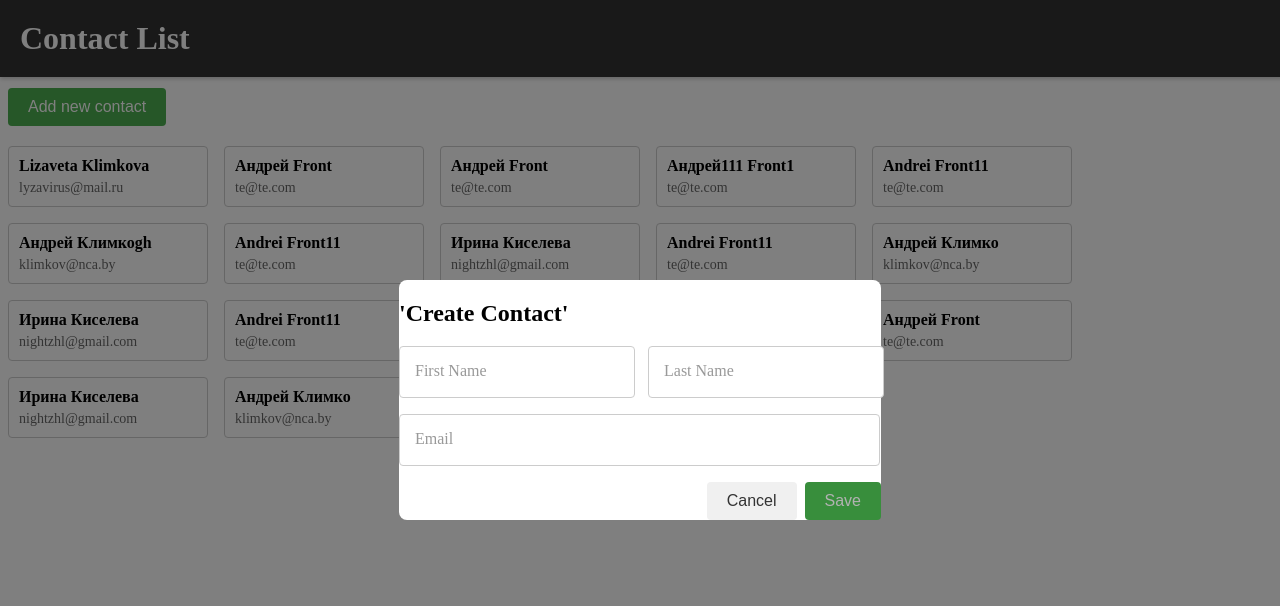
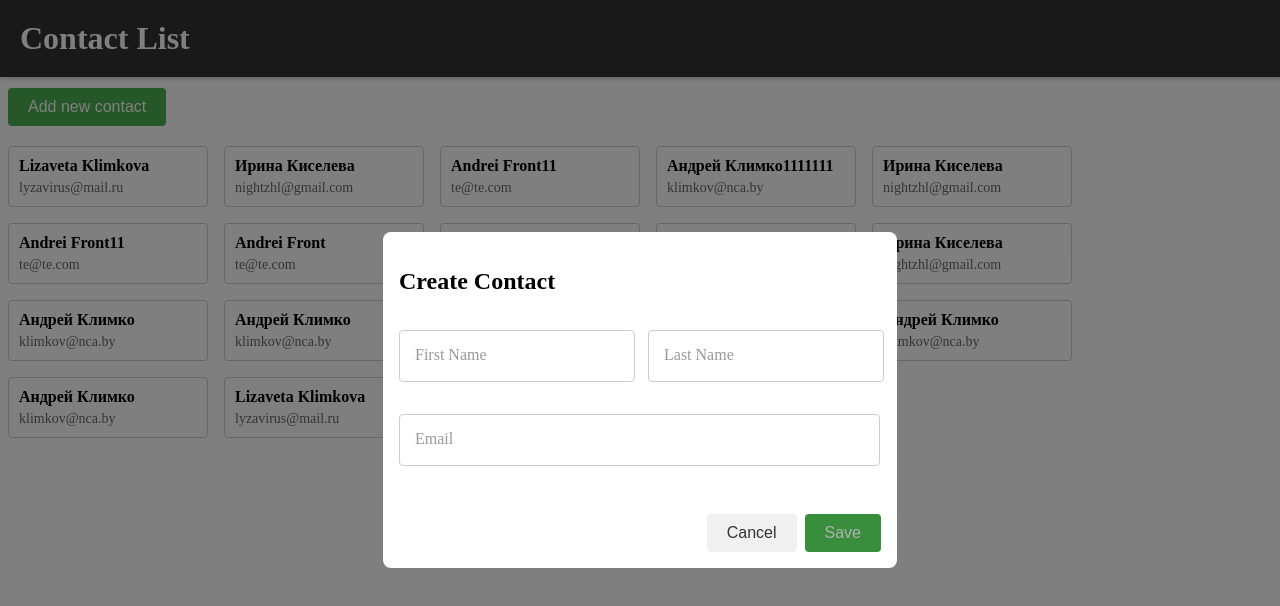
Before and after one commit to AAKlimkov/Address-book, a React (Vite) app: page / in a window 1280 px wide. Both pictures are taken after a click on the button "Add new contact". Shown: the top 606 px of the page. Built offline with nearby package versions, Linux system fonts and the light colour scheme; data requests are answered from the project's data file.

Commit message:
feat: add basic props to input and button

```diff
--- a/db.json
+++ b/db.json
@@ -5,42 +5,6 @@
       "firstName": "Lizaveta",
       "lastName": "Klimkova",
       "email": "lyzavirus@mail.ru"
-    },
-    {
-      "id": "8ffe03db-fcf4-4a23-9b21-067d1a19a1eb",
-      "firstName": "Андрей",
-      "lastName": "Front",
-      "email": "te@te.com"
-    },
-    {
-      "id": "d4c5dbc4-fd58-4e47-8655-dce36942ee88",
-      "firstName": "Андрей",
-      "lastName": "Front",
-      "email": "te@te.com"
-    },
-    {
-      "id": "0c56dd92-59de-45b2-9385-4341fbb726fb",
-      "firstName": "Андрей111",
-      "lastName": "Front1",
-      "email": "te@te.com"
-    },
-    {
-      "id": "34f6",
-      "firstName": "Andrei",
-      "lastName": "Front11",
-      "email": "te@te.com"
-    },
-    {
-      "id": "e8ab",
-      "firstName": "Андрей",
-      "lastName": "Климкоgh",
-      "email": "klimkov@nca.by"
-    },
-    {
-      "id": "3af5",
-      "firstName": "Andrei",
-      "lastName": "Front11",
-      "email": "te@te.com"
     },
     {
       "id": "4536",
@@ -57,7 +21,7 @@
     {
       "id": "f23ee43f-963c-48a7-bafe-ca06ea36d3a7",
       "firstName": "Андрей",
-      "lastName": "Климко",
+      "lastName": "Климко1111111",
       "email": "klimkov@nca.by"
     },
     {
@@ -68,12 +32,6 @@
     },
     {
       "id": "335f3df4-e906-48c4-966f-a9f80e6916ca",
-      "firstName": "Andrei",
-      "lastName": "Front11",
-      "email": "te@te.com"
-    },
-    {
-      "id": "56c2e729-192a-42fc-aaf6-939b6bfba271",
       "firstName": "Andrei",
       "lastName": "Front11",
       "email": "te@te.com"
@@ -91,12 +49,6 @@
       "email": "te@te.com"
     },
     {
-      "id": "aae1d96e-99e3-4810-b09d-ab49f290b05b",
-      "firstName": "Ирина",
-      "lastName": "Киселева",
-      "email": "nightzhl@gmail.com"
-    },
-    {
       "id": "352e",
       "firstName": "Андрей",
       "lastName": "Климко",
@@ -109,10 +61,52 @@
       "email": "nightzhl@gmail.com"
     },
     {
-      "id": "b517",
-      "firstName": "Andrei",
-      "lastName": "Front11",
-      "email": "te@te.com"
+      "id": "0a97",
+      "firstName": "Андрей",
+      "lastName": "Климко",
+      "email": "klimkov@nca.by"
+    },
+    {
+      "id": "0457",
+      "firstName": "Андрей",
+      "lastName": "Климко",
+      "email": "klimkov@nca.by"
+    },
+    {
+      "id": "ff97",
+      "firstName": "Андрей",
+      "lastName": "Климко",
+      "email": "klimkov@nca.by"
+    },
+    {
+      "id": "7013",
+      "firstName": "Андрей",
+      "lastName": "Климко",
+      "email": "klimkov@nca.by"
+    },
+    {
+      "id": "c7cc",
+      "firstName": "Андрей",
+      "lastName": "Климко",
+      "email": "klimkov@nca.by"
+    },
+    {
+      "id": "1978",
+      "firstName": "Андрей",
+      "lastName": "Климко",
+      "email": "klimkov@nca.by"
+    },
+    {
+      "id": "35ae",
+      "firstName": "Lizaveta",
+      "lastName": "Klimkova",
+      "email": "lyzavirus@mail.ru"
+    },
+    {
+      "id": "36ad",
+      "firstName": "Андрей",
+      "lastName": "Климко",
+      "email": "klimkov@nca.by"
     }
   ]
 }
--- a/src/App.module.css
+++ b/src/App.module.css
@@ -7,6 +7,7 @@
     display: none;
   }
 }
+
 
 .header {
   background-color: #333;
@@ -23,3 +24,33 @@
 .content {
   padding-top: 80px;
 }
+
+.addButtonRound {
+  background-color: #28a745;
+  color: white;
+  border: none;
+  padding: 10px;
+  border-radius: 4px;
+  cursor: pointer;
+  font-size: 24px;
+  box-shadow: 0 4px 8px rgba(0, 0, 0, 0.2);
+  position: fixed;
+  bottom: 16px;
+  right: 16px;
+  display: flex;
+  align-items: center;
+  justify-content: center;
+}
+
+.roundButton {
+  width: 50px;
+  height: 50px;
+  border-radius: 50%;
+  font-size: 24px;
+}
+
+@media (min-width: 768px) {
+  .addButtonRound {
+    display: none;
+  }
+}
--- a/src/App.tsx
+++ b/src/App.tsx
@@ -9,13 +9,11 @@ import { Contact } from './types';
 import { useContactsService } from './services/api';
 
 const App: React.FC = () => {
-  const { data, addContact } = useContactsService();
+  const { data, addContact, refetch } = useContactsService();
 
   const [isModalOpen, setModalOpen] = useState(false);
 
   const handleOpenModal = () => {
-    // const newId = uuidv4();
-    // setNewContact({ id: newId, firstName: '', lastName: '', email: '' });
     setModalOpen(true);
   };
 
@@ -25,6 +23,7 @@ const App: React.FC = () => {
 
   const handleSaveContact = async (contact: Contact) => {
     await addContact(contact);
+    refetch(); // Refetch the contacts after saving a new one
     handleCloseModal();
   };
 
@@ -50,6 +49,13 @@ const App: React.FC = () => {
             />
           </Modal>
         )}
+
+        <button
+          className={`${styles.addButtonRound} ${styles.roundButton}`}
+          onClick={handleOpenModal}
+        >
+          +
+        </button>
       </div>
     </div>
   );
--- a/src/molecules/CreateCardModal/CreateCardModal.module.css
+++ b/src/molecules/CreateCardModal/CreateCardModal.module.css
@@ -1,4 +1,4 @@
-.ContactCardModal {
+.CreateCardModal {
   padding: 16px;
   width: 100%;
   max-width: 600px;
@@ -7,7 +7,7 @@
 }
 
 @media (min-width: 768px) {
-  .ContactCardModal {
+  .CreateCardModal {
     display: flex;
     flex-direction: column;
     gap: 16px;
@@ -47,7 +47,7 @@
 }
 
 @media (max-width: 767px) {
-  .ContactCardModal {
+  .CreateCardModal {
     display: flex;
     flex-direction: column;
     gap: 16px;
--- a/src/molecules/CreateCardModal/CreateCardModal.tsx
+++ b/src/molecules/CreateCardModal/CreateCardModal.tsx
@@ -50,7 +50,7 @@ const CreateCardModal: React.FC<CreateCardModalProps> = ({
 
   return (
     <div className={styles.CreateCardModal}>
-      <h2>'Create Contact'</h2>
+      <h2>Create Contact</h2>
       <div className={styles.inputRow}>
         <div className={styles.inputField}>
           <InputField
--- a/src/molecules/EditCardModal/EditCardModal.module.css
+++ b/src/molecules/EditCardModal/EditCardModal.module.css
@@ -1,4 +1,4 @@
-.ContactCardModal {
+.EditCardModal {
   padding: 16px;
   width: 100%;
   max-width: 600px;
@@ -7,7 +7,7 @@
 }
 
 @media (min-width: 768px) {
-  .ContactCardModal {
+  .EditCardModal {
     display: flex;
     flex-direction: column;
     gap: 16px;
@@ -47,7 +47,7 @@
 }
 
 @media (max-width: 767px) {
-  .ContactCardModal {
+  .EditCardModal {
     display: flex;
     flex-direction: column;
     gap: 16px;
--- a/src/organism/ContactCardList/ContactCardList.module.css
+++ b/src/organism/ContactCardList/ContactCardList.module.css
@@ -11,35 +11,7 @@
   max-width: calc(33.33% - 16px);
 }
 
-.addButton {
-  background-color: #28a745;
-  color: white;
-  border: none;
-  padding: 10px;
-  border-radius: 4px;
-  cursor: pointer;
-  font-size: 24px;
-  box-shadow: 0 4px 8px rgba(0, 0, 0, 0.2);
-  position: fixed;
-  bottom: 16px;
-  right: 16px;
-  display: flex;
-  align-items: center;
-  justify-content: center;
-}
-
-.roundButton {
-  width: 50px;
-  height: 50px;
-  border-radius: 50%;
-  font-size: 24px;
-}
-
 @media (min-width: 768px) {
-  .addButton {
-    display: none;
-  }
-
   .cardItem {
     max-width: calc(10% - 16px);
   }
--- a/src/organism/ContactCardList/ContactCardList.tsx
+++ b/src/organism/ContactCardList/ContactCardList.tsx
@@ -1,5 +1,4 @@
 import React, { useState } from 'react';
-import { v4 as uuidv4 } from 'uuid';
 import styles from './ContactCardList.module.css';
 
 import { Contact } from '@/types';
@@ -13,46 +12,32 @@ interface CardListProps {
 }
 
 const ContactCardList: React.FC<CardListProps> = ({ contacts }) => {
-  const { addContact, deleteContact, updateContact } = useContactsService();
+  const { deleteContact, updateContact, refetch } = useContactsService();
   const [isModalOpen, setModalOpen] = useState(false);
   const [selectedContact, setSelectedContact] = useState<null | Contact>(null);
-  const [showAddButton, setShowAddButton] = useState(true);
-  const [mode, setMode] = useState<'edit' | 'add'>('edit');
 
   const handleCardClick = (contact: Contact) => {
     setSelectedContact(contact);
     setModalOpen(true);
-    setShowAddButton(false);
-    setMode('edit');
   };
 
   const handleCloseModal = () => {
     setModalOpen(false);
     setSelectedContact(null);
-    setShowAddButton(true);
   };
 
   const handleDelete = async () => {
     if (selectedContact) {
       await deleteContact(selectedContact.id);
+      refetch(); // Refetch contacts after deleting
       handleCloseModal();
     }
   };
 
   const handleSave = async (contact: Contact) => {
-    if (mode === 'edit') {
-      await updateContact(contact);
-    } else {
-      await addContact(contact);
-    }
+    await updateContact(contact);
+    refetch();
     handleCloseModal();
-  };
-
-  const handleAddNewContact = () => {
-    const newId = uuidv4();
-    setSelectedContact({ id: newId, firstName: '', lastName: '', email: '' });
-    setMode('add');
-    setModalOpen(true);
   };
 
   return (
@@ -62,15 +47,6 @@ const ContactCardList: React.FC<CardListProps> = ({ contacts }) => {
           <ContactCard {...contact} onClick={() => handleCardClick(contact)} />
         </div>
       ))}
-
-      {showAddButton && (
-        <button
-          className={`${styles.addButton} ${styles.roundButton}`}
-          onClick={handleAddNewContact}
-        >
-          +
-        </button>
-      )}
 
       {isModalOpen && (
         <Modal onClose={handleCloseModal}>
--- a/src/services/api.ts
+++ b/src/services/api.ts
@@ -1,10 +1,10 @@
-import { UseContactsService, Contact } from '@/types';
 import { useState, useEffect, useCallback } from 'react';
+import { Contact } from '@/types';
 
-export const useContactsService = (): UseContactsService => {
-  const [data, setData] = useState<Contact[] | null>(null);
-  const [error, setError] = useState<Error | null>(null);
+export const useContactsService = () => {
+  const [data, setData] = useState<Contact[]>([]);
   const [loading, setLoading] = useState<boolean>(false);
+  const [error, setError] = useState<string | null>(null);
 
   const fetchContacts = useCallback(async () => {
     setLoading(true);
@@ -14,10 +14,9 @@ export const useContactsService = (): UseContactsService => {
         throw new Error('Failed to fetch contacts');
       }
       const result = await response.json();
-
       setData(result);
     } catch (err) {
-      setError(err as Error);
+      setError(err.message);
     } finally {
       setLoading(false);
     }
@@ -27,7 +26,7 @@ export const useContactsService = (): UseContactsService => {
     fetchContacts();
   }, [fetchContacts]);
 
-  const addContact = async (contact: Contact): Promise<void> => {
+  const addContact = async (contact: Contact) => {
     try {
       const response = await fetch('http://localhost:3001/contacts', {
         method: 'POST',
@@ -37,16 +36,17 @@ export const useContactsService = (): UseContactsService => {
         body: JSON.stringify(contact),
       });
       if (!response.ok) {
-        throw new Error('Failed to save contact');
+        throw new Error('Failed to add contact');
       }
       await response.json();
-      fetchContacts();
+      await fetchContacts(); // Refetch data after adding a contact
     } catch (err) {
-      setError(err as Error);
+      setError('Error adding contact');
+      throw new Error(err);
     }
   };
 
-  const updateContact = async (contact: Contact): Promise<void> => {
+  const updateContact = async (contact: Contact) => {
     try {
       const response = await fetch(
         `http://localhost:3001/contacts/${contact.id}`,
@@ -62,36 +62,35 @@ export const useContactsService = (): UseContactsService => {
         throw new Error('Failed to update contact');
       }
       await response.json();
-      fetchContacts();
+      await fetchContacts(); // Refetch data after updating a contact
     } catch (err) {
-      setError(err as Error);
+      setError('Error updating contact');
+      throw new Error(err);
     }
   };
 
-  const deleteContact = async (contactId: string): Promise<void> => {
+  const deleteContact = async (id: string) => {
     try {
-      const response = await fetch(
-        `http://localhost:3001/contacts/${contactId}`,
-        {
-          method: 'DELETE',
-        }
-      );
+      const response = await fetch(`http://localhost:3001/contacts/${id}`, {
+        method: 'DELETE',
+      });
       if (!response.ok) {
         throw new Error('Failed to delete contact');
       }
-      fetchContacts();
+      await fetchContacts(); // Refetch data after deleting a contact
     } catch (err) {
-      setError(err as Error);
+      setError('Error deleting contact');
+      throw new Error(err);
     }
   };
 
   return {
     data,
+    loading,
     error,
-    loading,
     addContact,
     updateContact,
     deleteContact,
-    fetchContacts,
+    refetch: fetchContacts,
   };
 };
```
Also changed, not shown: src/atoms/Button/Button.tsx (+4 -6 lines), src/atoms/Input/InputField.tsx (+3 -8 lines), src/molecules/EditCardModal/EditCardModal.tsx (+12 -15 lines), 1 other file (tests, documents, lock files or other folders).
